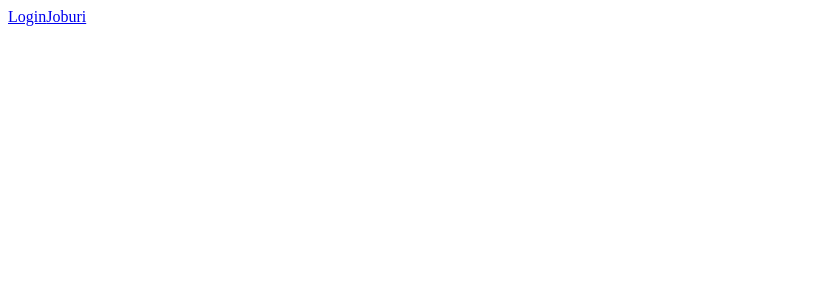
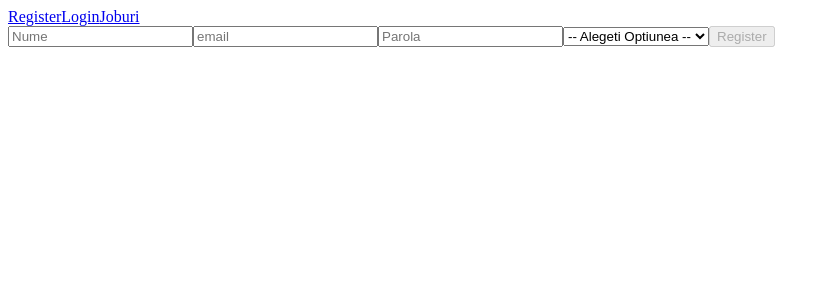
Before and after one commit to Rauldumi/job-board, an Angular app in the folder Client/: page /register in a window 1280 px wide. Before the commit this address led to /. Shown: the top 300 px of the page, without its empty margins (0-830 px from the left). Built offline with nearby package versions, Linux system fonts and the light colour scheme.

Commit message:
feat: register - componenta, metoda register in AuthService

```diff
--- a/Client/src/app/app.html
+++ b/Client/src/app/app.html
@@ -1,4 +1,5 @@
 <nav>
+  <a routerLink="/register">Register</a>
   <a routerLink="/login">Login</a>
   <a routerLink="/joburi">Joburi</a>
 </nav>
--- a/Client/src/app/app.routes.ts
+++ b/Client/src/app/app.routes.ts
@@ -1,8 +1,10 @@
 import { Routes } from '@angular/router';
 import { LoginComponent } from './components/login/login';
 import { Joburi } from './components/joburi/joburi';
+import { RegisterComponent } from './components/register/register';
 
 export const routes: Routes = [
+    {path: 'register', component: RegisterComponent},
     {path: 'login', component: LoginComponent},
     {path: 'joburi', component: Joburi}
 ];
--- /dev/null
+++ b/Client/src/app/components/register/register.html
@@ -0,0 +1,28 @@
+<form [formGroup]="registerForm" (ngSubmit)="onSubmit()">
+    <input formControlName="nume" placeholder="Nume">
+    @if(registerForm.get('nume')?.touched && registerForm.get('nume')?.invalid) {
+        <p>Numele trebuie sa aiba minim 3 caractere.</p>
+    }
+
+    <input formControlName="email" placeholder="email">
+    @if(registerForm.get('email')?.touched && registerForm.get('email')?.invalid) {
+        <p>Email-ul este obligatoriu.</p>
+    }
+
+    <input formControlName="parola" type="password" placeholder="Parola">
+    @if(registerForm.get('parola')?.invalid && registerForm.get('parola')?.touched) {
+        <p>Parola trebuie sa aiba minim 6 caractere.</p>
+    }
+
+    <select formControlName="rol">
+        <option value="">-- Alegeti Optiunea --</option>
+        <option value="angajator">Angajator</option>
+        <option value="candidat">Candidat</option>
+    </select>
+    @if(registerForm.get('rol')?.touched && registerForm.get('rol')?.invalid) {
+        <p>Alegerea rolului este obligatoriu.</p>
+    }
+
+    <button type="submit" [disabled]="registerForm.invalid">Register</button>
+
+</form>
--- /dev/null
+++ b/Client/src/app/components/register/register.ts
@@ -0,0 +1,33 @@
+import { Component, OnInit } from '@angular/core';
+import { AuthService } from '../../services/auth';
+import { Router } from '@angular/router';
+import { FormBuilder, FormGroup, ReactiveFormsModule, Validators } from '@angular/forms';
+
+@Component({
+  selector: 'app-register',
+  imports: [ReactiveFormsModule],
+  templateUrl: './register.html',
+  styleUrl: './register.css',
+})
+export class RegisterComponent implements OnInit {
+  constructor(private authService: AuthService, private router: Router, private fb: FormBuilder) {}
+
+  eroare:string = '';
+
+  onSubmit() {
+    this.authService.register(this.registerForm.value).subscribe(() => {
+      this.router.navigate(['/login'])
+    })
+  }
+
+  registerForm!: FormGroup;
+
+  ngOnInit() {
+    this.registerForm = this.fb.group({
+      nume: ['', [Validators.required, Validators.minLength(3)]],
+      email: ['', [Validators.required, Validators.email]],
+      parola: ['', [Validators.required, Validators.minLength(6)]],
+      rol: ['', Validators.required],
+    })
+  }
+}
--- a/Client/src/app/services/auth.ts
+++ b/Client/src/app/services/auth.ts
@@ -11,6 +11,10 @@ export class AuthService {
   private apiUrl = 'http://localhost:3000';
 
   constructor(private http: HttpClient) {}
+
+  register(user: User) {
+    return this.http.post<User>(`${this.apiUrl}/users`, user)
+  }
 
   login(credentials: LoginCredentials) {
     return this.http.get<User[]>(`${this.apiUrl}/users`).pipe(
```
Also changed, not shown: Client/src/app/components/register/register.css (added), 1 other file (tests, documents, lock files or other folders).
